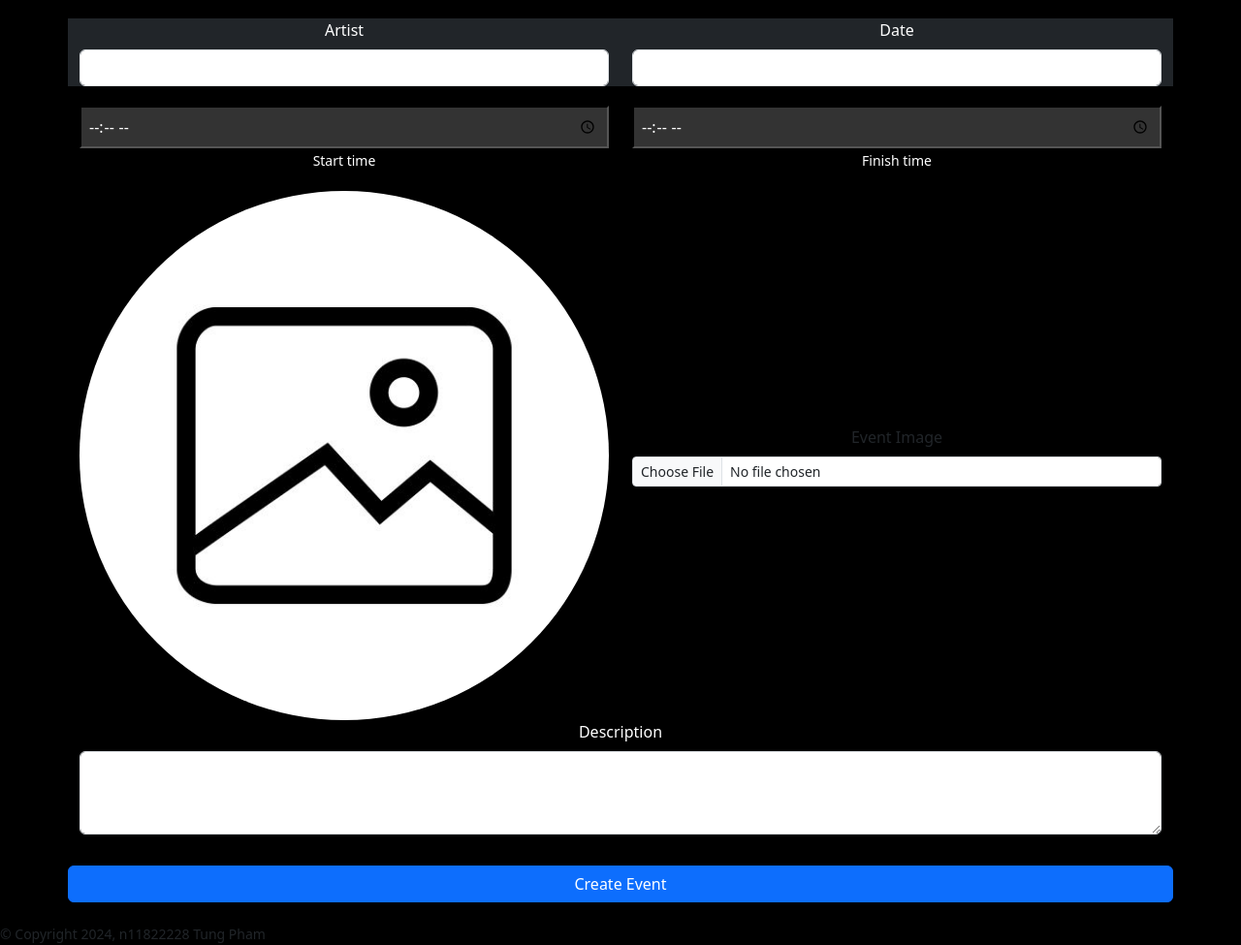
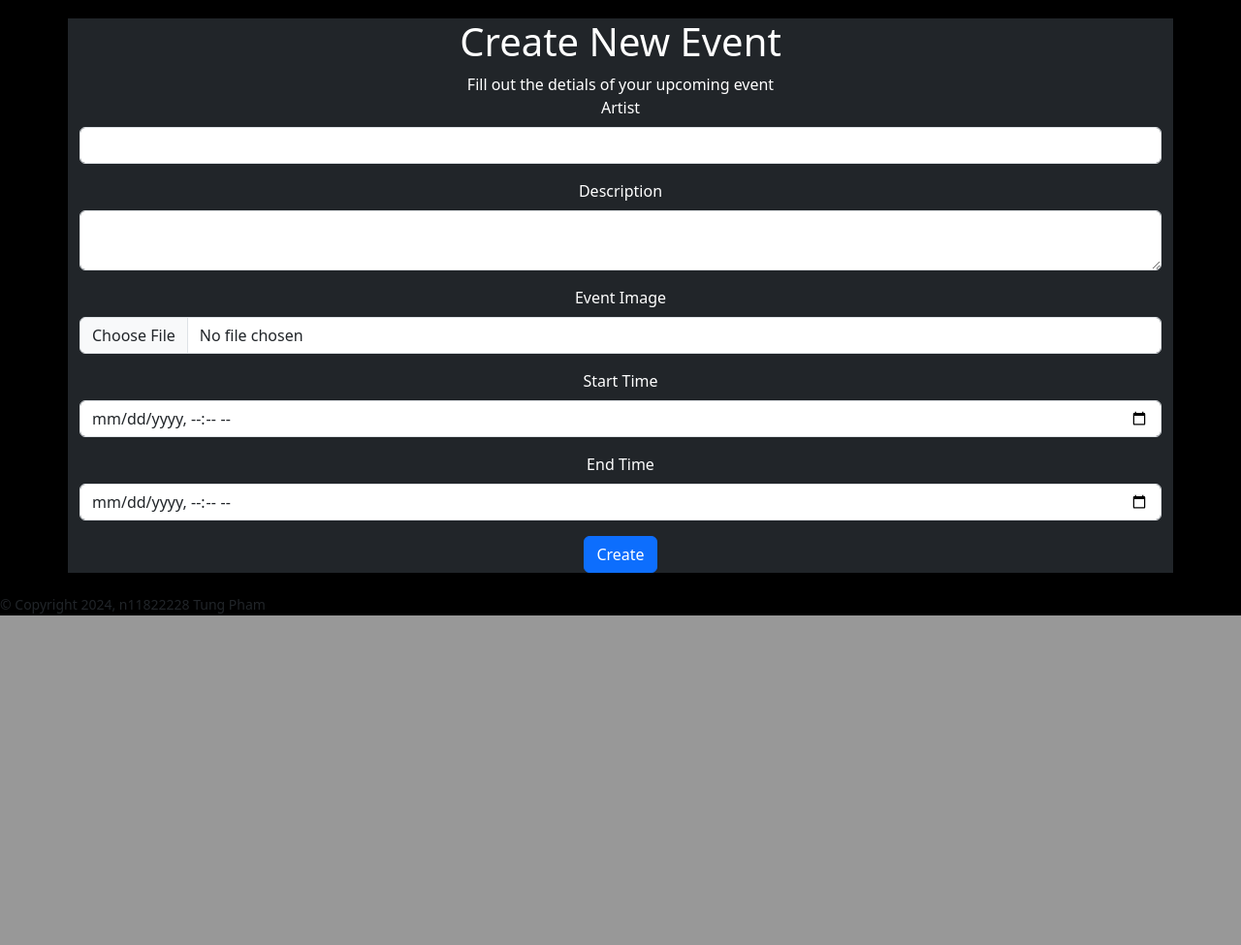
Before and after one commit to Amal0pectin/IAB207-Assignment-3-24-gang-gang, a Flask app: page /Events/create in a window 1280 px wide. Shown: the part 1017-1992 px from the top of the page at 97% size. After the commit the page ends 1652 px from the top, so only its background shows below. Run offline with Flask 3, Linux system fonts and the light colour scheme; some libraries are stand-ins or nearby versions.

Commit message:
Linked pages and worked on create form

```diff
--- a/projectfile - Updated/main.py
+++ b/projectfile - Updated/main.py
@@ -1,5 +1,5 @@
 from website import create_app
-#test number 2
+
 if __name__ == '__main__':
     app = create_app()
     app.run()
--- a/projectfile - Updated/website/events.py
+++ b/projectfile - Updated/website/events.py
@@ -33,8 +33,8 @@ def create():
     # commit to the database
     db.session.commit()
     flash('Successfully created new Event', 'success')
-    return redirect(url_for('event.create'))
-  return render_template('events/create.html', form=form)
+    return redirect(url_for('Event.create'))
+  return render_template('Events/create.html', form=form)
 
 
 def check_upload_file(form):
--- a/projectfile - Updated/website/forms.py
+++ b/projectfile - Updated/website/forms.py
@@ -1,5 +1,5 @@
 from flask_wtf import FlaskForm
-from wtforms.fields import TextAreaField, SubmitField, StringField, PasswordField, TimeField
+from wtforms.fields import TextAreaField, SubmitField, StringField, PasswordField, DateTimeLocalField
 from wtforms.validators import InputRequired, Email, EqualTo
 from flask_wtf.file import FileRequired, FileField, FileAllowed
 
@@ -13,8 +13,8 @@ class EventForm(FlaskForm):
   image = FileField('Event Image', validators=[
     FileRequired(message = 'Image cannot be empty'),
     FileAllowed(ALLOWED_FILE, message='Only supports png, jpg, JPG, PNG')])
-  star_time = TimeField('Start Time', validators=[InputRequired()], format='%d-%m-%Y %H:%M')
-  end_time = TimeField('Start Time', validators=[InputRequired()], format='%d-%m-%Y %H:%M')
+  star_time = DateTimeLocalField('Start Time', validators=[InputRequired()])
+  end_time = DateTimeLocalField('End Time', validators=[InputRequired()])
   submit = SubmitField("Create")
 
 #creates the login information
--- a/projectfile - Updated/website/templates/Events/create.html
+++ b/projectfile - Updated/website/templates/Events/create.html
@@ -1,4 +1,6 @@
 {% extends 'base.html' %}
+
+{% from 'bootstrap5/form.html' import render_form %}
 
 {% block header %}
       <div id="carouselExampleDark" class="carousel carousel-dark slide">
@@ -51,70 +53,12 @@
 <main class="rowimg">
     <div class="container text-center">
         <div class="row updates image" >
-          <div class="col-md-6">
-            <label for="exampleFormControlInput1" class="form-label">Artist</label>
-            <input type="Name" class="form-control" id="exampleFormControlInput1">
-          </div>
-          <div class="col-md-6">
-            <label for="exampleFormControlInput1" class="form-label">Date</label>
-            <input type="datetime" class="form-control" id="exampleFormControlInput1">
+          <div class="col-md-12">
+            <h1> Create New Event</h1>
+            <p1> Fill out the detials of your upcoming event </p1>
+            {{ render_form(form) }}
           </div>
         </div>
-
-        <div class="row rowimg">
-          <div class="col-md-6">
-            <input type="time" id="appt" name="appt" min="09:00" max="18:00" class="input">
-            <small class="categorytext">Start time</small>
-          </div>
-          <div class="col-md-6">
-            <input type="time" id="appt" name="appt" min="09:00" max="18:00" class="input">
-            <small class="categorytext">Finish time</small>
-          </div>
-        </div>
-
-        <div class="row createimg">
-          <div class="col-md-6">
-            <img src="Static/Img/image.jpg" class="img2">
-          </div>
-          <div class="col-md-6">
-            <label for="formFileSm" class="form-label" class="categorytext">Event Image</label>
-            <input class="form-control form-control-sm" id="formFileSm" type="file" class="filess">
-          </div>
-        </div>
-
-        <div class="row">
-            <div class="mb-3">
-              <label for="exampleFormControlTextarea1" class="form-label text-white">Description</label>
-              <textarea class="form-control" id="exampleFormControlTextarea1" rows="3"></textarea>
-            </div>
-          </div>
-          <div class="row">
-            <div class="mb-3"></div>
-            <!-- Button trigger modal -->
-            <button type="button" class="btn btn-primary" data-bs-toggle="modal" data-bs-target="#exampleModal">
-              Create Event
-            </button>
-
-            <!-- Modal -->
-            <div class="modal fade" id="exampleModal" tabindex="-1" aria-labelledby="exampleModalLabel" aria-hidden="true">
-              <div class="modal-dialog">
-                <div class="modal-content">
-                  <div class="modal-header">
-                    <h1 class="modal-title fs-5" id="exampleModalLabel">Event Created</h1>
-                    <button type="button" class="btn-close" data-bs-dismiss="modal" aria-label="Close"></button>
-                  </div>
-                  <div class="modal-body">
-                    Congratulation on the Event has been created.
-                  </div>
-                  <div class="modal-footer">
-                    <button type="button" class="btn btn-secondary" data-bs-dismiss="modal">Close</button>
-                  </div>
-                </div>
-              </div>
-            </div>
-          </div>
-        </div>
-      </div>
     </div>
 </main>
 {%endblock%}
--- a/projectfile - Updated/website/templates/base.html
+++ b/projectfile - Updated/website/templates/base.html
@@ -16,7 +16,7 @@
     <header>
       <nav class="navbar navbar-expand-lg navbar-dark background">
         <div class="container-fluid">
-          <a class="navbar-brand" href="index.html">EventMasters</a>
+          <a class="navbar-brand" href="{{url_for('main.index')}}">EventMasters</a>
           <button
             class="navbar-toggler"
             type="button"
@@ -31,16 +31,13 @@
           <div class="collapse navbar-collapse" id="navbarSupportedContent">
             <ul class="navbar-nav me-auto mb-2 mb-lg-0">
               <li class="nav-item">
-                <a class="nav-link" href="{{ url_for('') }}">Home</a>
+                <a class="nav-link" href="{{ url_for('main.index') }}">Home</a>
               </li>
               <li class="nav-item">
-                <a class="nav-link" href="Event Details.html">Events</a>
+                <a class="nav-link" href="{{ url_for('Event.create') }}">Create Event</a>
               </li>
               <li class="nav-item">
-                <a class="nav-link" href="Event Creation.html">Create Event</a>
-              </li>
-              <li class="nav-item">
-                <a class="nav-link" href="Booking.html">Bookings</a>
+                <a class="nav-link" href="booking bp">Bookings</a>
               </li>
               <!-- Register/Login/Logout and welcome -->
               {% if current_user.is_authenticated %}
```
